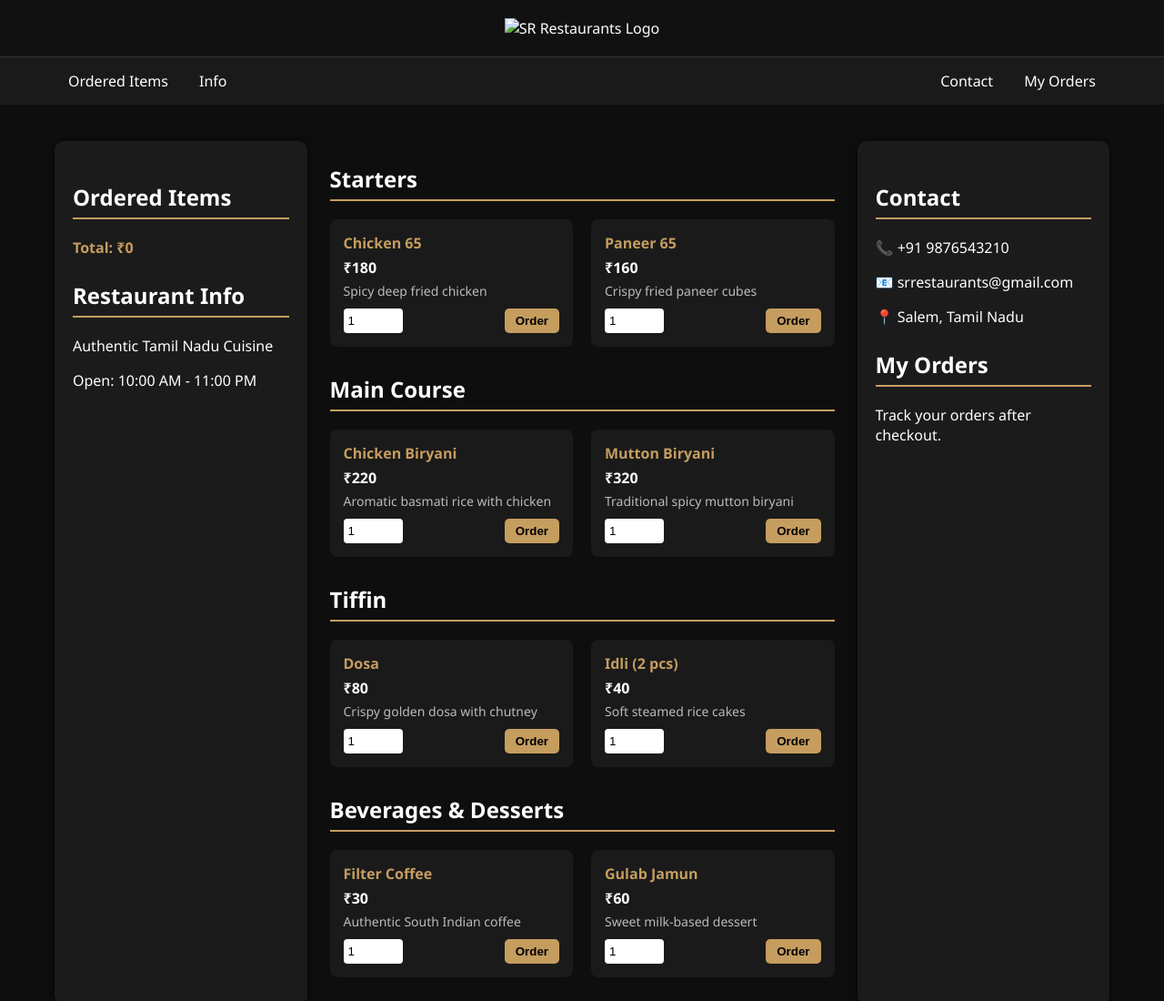
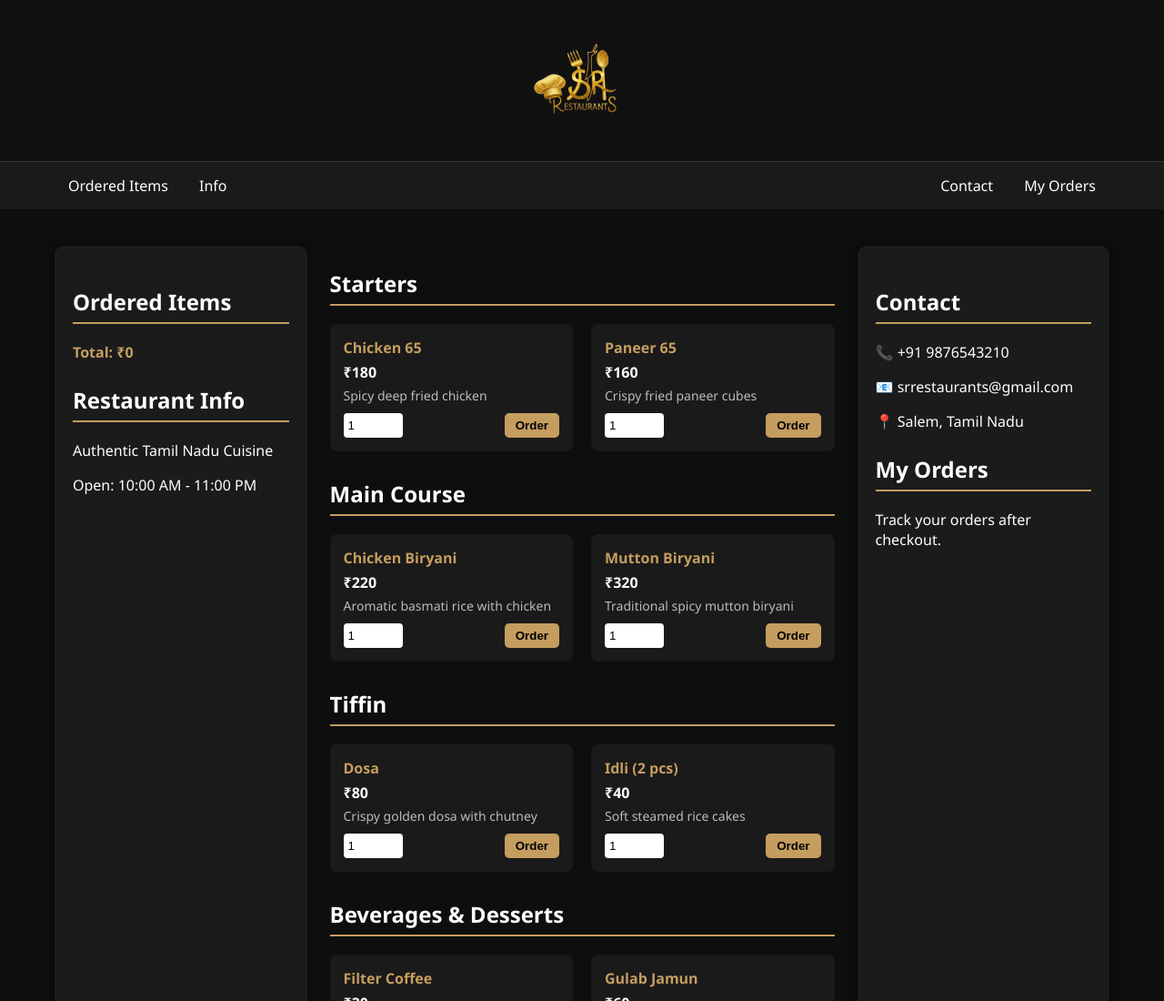
Before and after one commit to charugeshyt-lgtm/Srres, a plain HTML site: page index.html in a window 1280 px wide. Shown: the top 1100 px of the page at 91% size. Drawn offline with Linux system fonts and the light colour scheme.

Commit message:
Update index.html

```diff
--- a/index.html
+++ b/index.html
@@ -152,7 +152,7 @@ footer {
 <body>
 
 <header>
-    <img src="logo.png" alt="SR Restaurants Logo">
+    <img src="Logo1.png" alt="SR Restaurants Logo">
 </header>
 
 <div class="nav">
```
